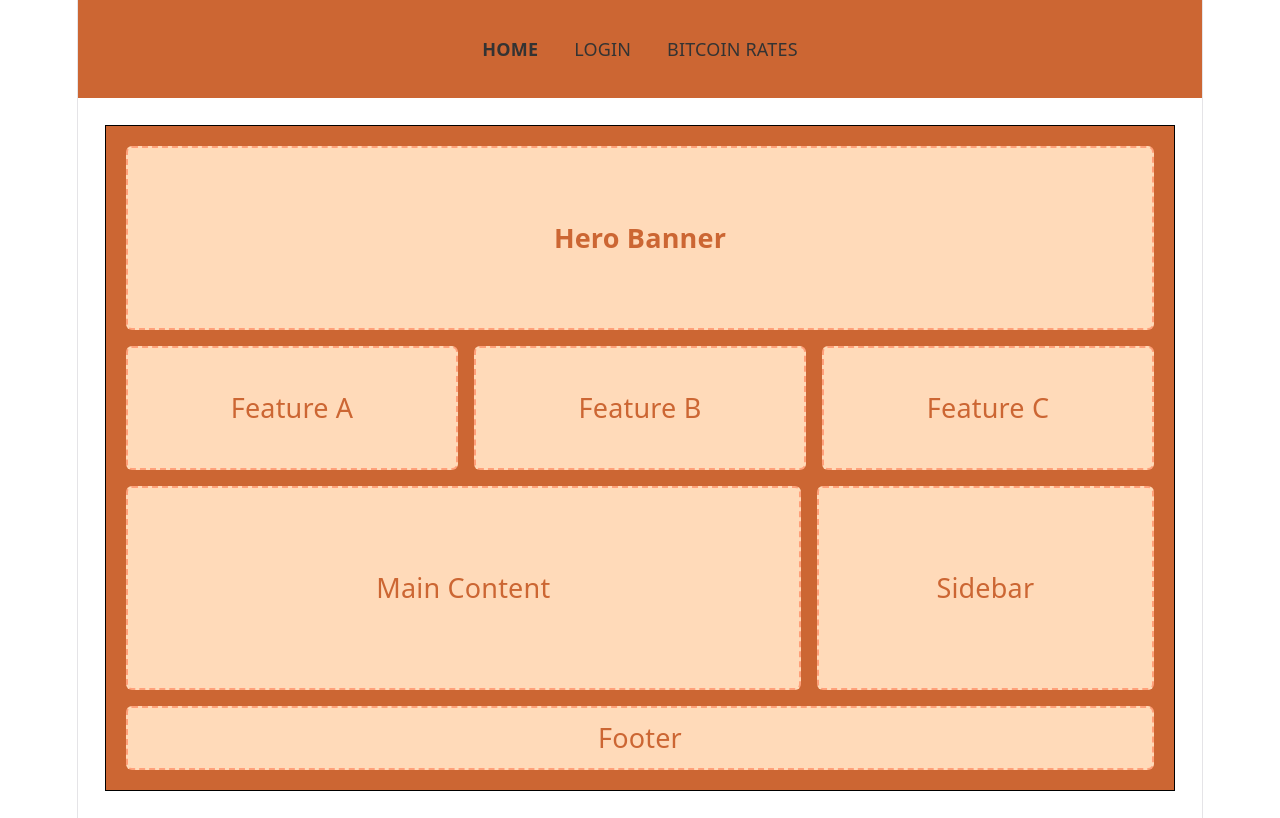
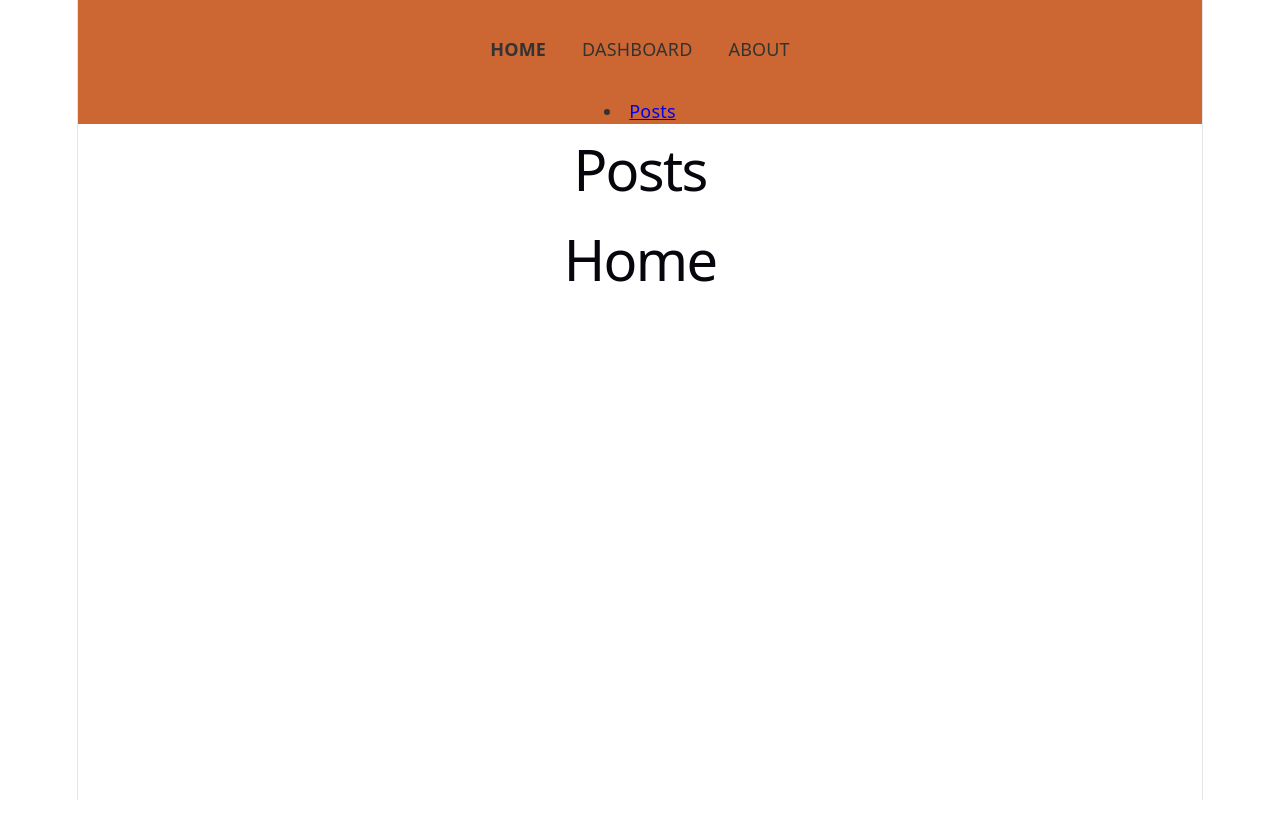
Before and after one commit to itsjustabitha/Module07, a React (Vite) app in the folder first-react-app/: page / in a window 1280 px wide. Built offline with nearby package versions, Linux system fonts and the light colour scheme.

Commit message:
finishing mod7

```diff
--- a/first-react-app/src/App.jsx
+++ b/first-react-app/src/App.jsx
@@ -40,14 +40,15 @@
 // import Emoji from "./components/Emoji"; // Module 07 Exercise 03 Side 45 - see my EmojiContext.jsx file for this Exercise.
 // import BitcoinRates from './components/BitcoinRates' // Module 07 Exercise 02 Side 34 -  see my useData.jsx and BitcoinRates.jsx files
 // import { EmojiProvider } from "./context/EmojiContext"; // Module 07 Exercise 03 Side 45 - see my EmojiContext.jsx file for this Exercise.
-// import AppRoutes from "./routes/AppRoutes";
-// import Navbar from "./components/Navbar";
+import AppRoutes from "./routes/AppRoutes";
+import NavBar from "./components/NavBar";
 import "./App.css";
-import { UserProvider } from "./context/UserContext";
-import MyThemeProvider from "./context/MyThemeContext";
-import Exercise4NavBar from "./components/Exercise4NavBar";
-import Exercise4Routes from "./routes/Exercise4Routes";
-import BitcoinRates from "./pages/BitcoinRates";
+import { UserProvider } from "./context/UserContext"; // Module 07 Exercise 04 Side 59
+import MyThemeProvider from "./context/MyThemeContext"; // Module 07 Exercise 04 Side 59
+// import Exercise4NavBar from "./components/Exercise4NavBar"; // Module 07 Exercise 04 Side 59
+// import Exercise4Routes from "./routes/Exercise4Routes"; // Module 07 Exercise 04 Side 59
+// import BitcoinRates from "./pages/BitcoinRates"; // Module 07 Exercise 04 Side 59
+import PostsPage from "./pages/PostsPage";
 
 
 
@@ -57,9 +58,12 @@ function App() {
     <>
       <UserProvider>
         <MyThemeProvider>
-          <Exercise4NavBar />
-          <Exercise4Routes/>
-          {/* <AppRoutes /> */}
+          {/* <Exercise4NavBar />
+          <Exercise4Routes/> */}
+           {/* <ActivityFinder/> */}
+          <NavBar />
+          <PostsPage />
+          <AppRoutes />
         </MyThemeProvider>
       </UserProvider>
     </>
@@ -156,6 +160,12 @@ export default App;
 
 // export default App;
 //  ============================= Module 07 Exercise 05 Side 100 =============================
+
+
+
+
+
+
 
 //  ============================= ALL OF MODULE 06 IS BELOW =============================
 
--- a/first-react-app/src/components/NavBar.jsx
+++ b/first-react-app/src/components/NavBar.jsx
@@ -1,6 +1,8 @@
 import { useContext } from "react";
 import { NavLink } from "react-router-dom";
 import { MyThemeContext } from "../context/MyThemeContext";
+
+
 export default function NavBar() {
   const { theme } = useContext(MyThemeContext);
   return (
@@ -19,7 +21,10 @@ export default function NavBar() {
           <NavLink to="/about">About</NavLink>
         </li>
       </ul>{" "}
-      {/* ++ Add another page with route and component */}
+      {/* ++ Add another page with route and component add to NavBar.jsx so we can access our new page*/}
+      <li>
+        <NavLink to="/posts">Posts</NavLink>
+      </li>
     </nav>
   );
 }
--- /dev/null
+++ b/first-react-app/src/pages/PostsPage.jsx
@@ -0,0 +1,78 @@
+import { Outlet, useParams, Link, useSearchParams } from "react-router-dom";
+import { useData } from "../hooks/useData";
+
+
+// save as pages/PostsPage.jsx
+export default function PostsPage() {
+  return (
+    <div className="Posts">
+      <h1>Posts</h1>
+      <Outlet />
+    </div>
+  );
+}
+
+// NEW POST LIST
+export function PostList() { // updated from slide 60, replace old version
+const [searchParams, setSearchParams] = useSearchParams(); // import this hook
+const limit = searchParams.get('limit') ? searchParams.get('limit') : 5;
+const postsData =
+useData("https://jsonplaceholder.typicode.com/posts?_limit="+limit);
+const handleChangeLimit = (e) => {
+setSearchParams({limit: e.target.value})
+}
+// the ? means only call map if postsData is not null
+const postList = postsData?.map((post) => (
+<li key={post.id}>
+<Link to={"/posts/" + post.id}>
+Post #{post.id}: {post.title}
+</Link>
+</li>
+));
+return (
+<>
+<ul>{postList}</ul>
+<Link to='/posts?limit=10'>Load 10 Posts</Link>
+</>
+);
+}
+// ++ Change the ‘Load 10 Posts’ link to a drop-down allowing users to choose
+
+
+// === OLD POST LIST
+// export function PostList() {
+//   const postsData = useData(
+//     "https://jsonplaceholder.typicode.com/posts?_limit=5",
+//   );
+
+//   // the ? means only call map if postsData is not null
+//   const postList = postsData?.map((post) => (
+//     <li key={post.id}>
+//       <Link to={"/posts/" + post.id}>
+//         Post #{post.id}: {post.title}
+//       </Link>
+//     </li>
+//   ));
+//   return <ul>{postList}</ul>;
+// }
+
+// add to PostsPage.jsx
+export function Post() {
+  const { id } = useParams(); // custom hook to access dynamic params;
+  const post = useData("https://jsonplaceholder.typicode.com/posts/" + id);
+  return (
+    <div className="Post">
+      {post ? (
+        <>
+          <h3>
+            Post #{post.id}: {post.title}
+          </h3>
+          <p>{post.body}</p>
+        </>
+      ) : (
+        "Loading ..."
+      )}
+    </div>
+  );
+}
+// ++ Add a Next Post button to the Post component
--- a/first-react-app/src/routes/AppRoutes.jsx
+++ b/first-react-app/src/routes/AppRoutes.jsx
@@ -1,8 +1,9 @@
 import Homepage from "../pages/Homepage";
 import AboutPage from "../pages/AboutPage";
 import PageNotFound from "../pages/PageNotFound";
-import DashboardPage, {DashboardMessages, DashboardTasks } from "../pages/DashboardPage";
+import DashboardPage, { DashboardMessages, DashboardTasks,} from "../pages/DashboardPage";
 import { Routes, Route } from "react-router-dom";
+import PostsPage, { PostList, Post } from "../pages/PostsPage";
 
 // special component containing all the possible routes for this app
 // any props passed into AppRoutes will also be passed onto
@@ -12,14 +13,26 @@ function AppRoutes(props) {
     <Routes>
       {/* index matches on default/home URL: / */}
       <Route index element={<Homepage {...props} />} />
+
       {/* nested routes, matches on /dash/messages etc */}
       <Route path="dash" element={<DashboardPage {...props} />}>
         <Route path="messages" element={<DashboardMessages />} />
         <Route path="tasks" element={<DashboardTasks />} />
       </Route>
+
       <Route path="/about" element={<AboutPage {...props} />} />
+
       {/* special route to handle if none of the above match */}
       <Route path="*" element={<PageNotFound />} />
+
+      {/* // add new Route branch to AppRoutes.jsx */}
+      <Route path="/posts" element={<PostsPage {...props} />}>
+        <Route index element={<PostList />} />
+
+        {/* dynamic param taken from route, stored in variable called id  */}
+        <Route path=":id" element={<Post />} />
+
+      </Route>
     </Routes>
   );
 }
```
